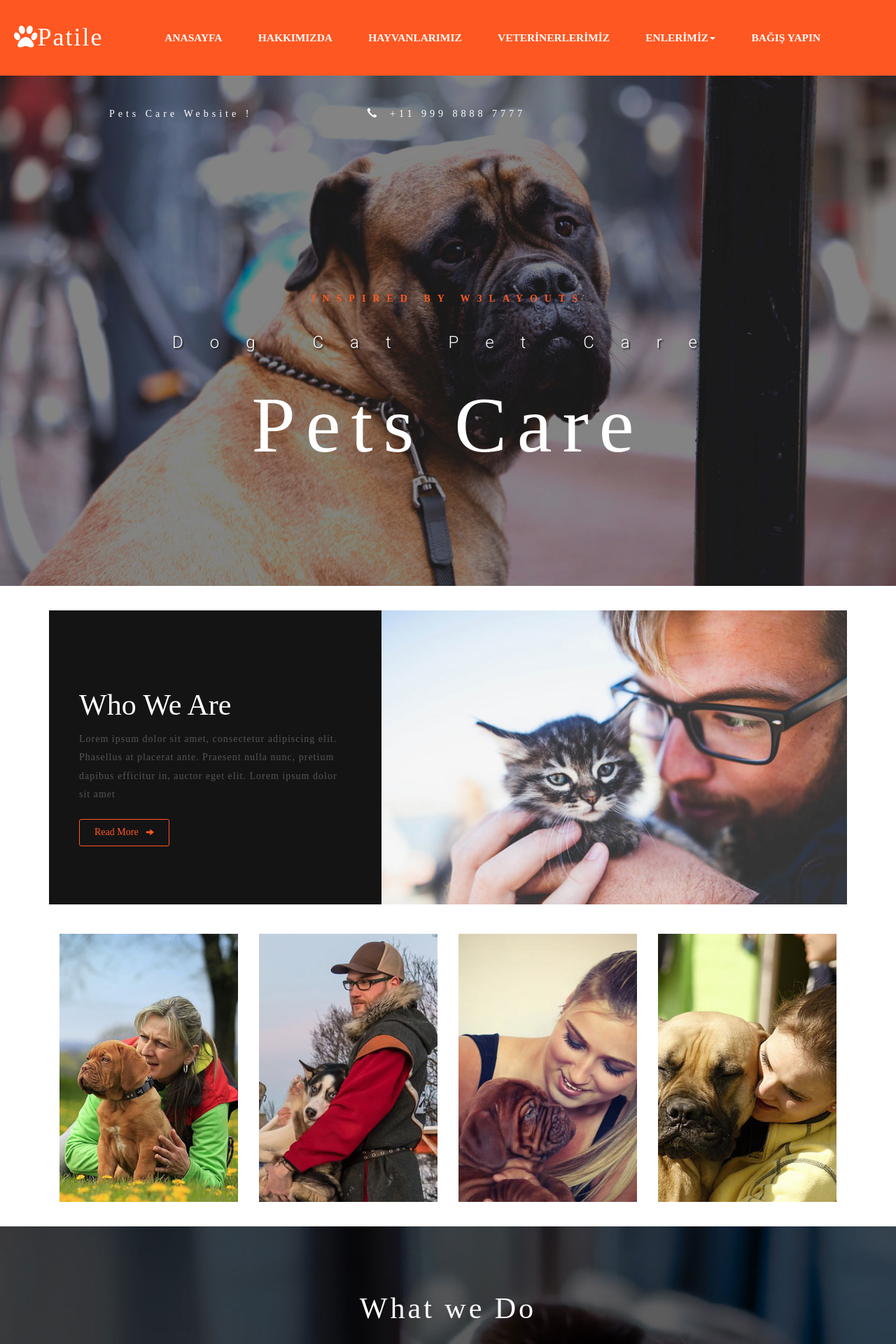
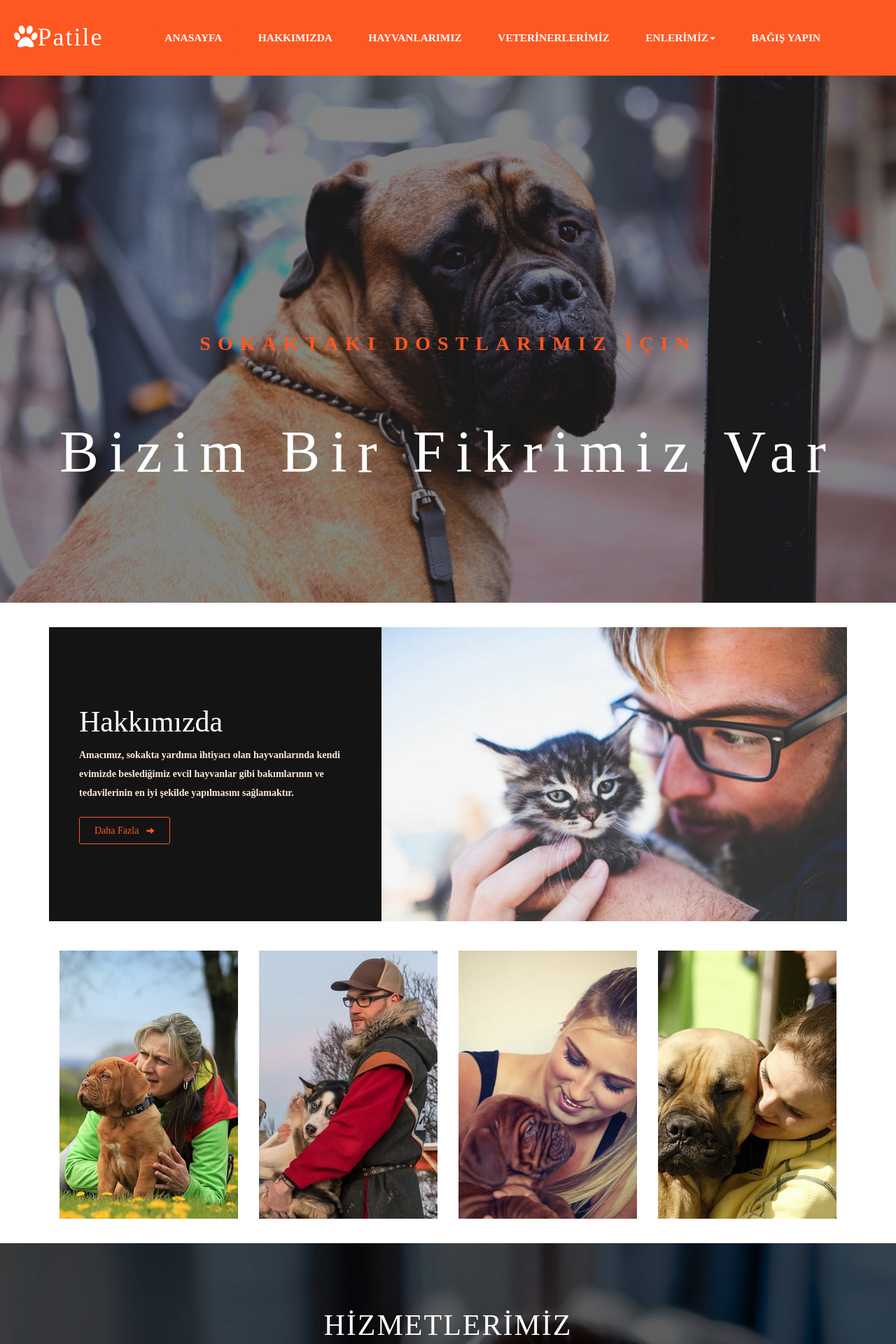
Before and after one commit to patile/patile, a Django app: page / in a window 1280 px wide. Shown: the top 1920 px of the page at 70% size. Run offline with Django 3.2, Linux system fonts and the light colour scheme; some libraries are stand-ins or nearby versions; some web fonts are replaced.

Commit message:
index base ve about sayfaları düzenlendi

```diff
--- a/Patile/home/static/css/style.css
+++ b/Patile/home/static/css/style.css
@@ -80,6 +80,7 @@ body a:focus {
 	font-size: 1em;
 	text-align: center;
 	letter-spacing: 5px;
+    visibility: hidden;
 }
 
 .banner-top p span.glyphicon {
@@ -123,19 +124,21 @@ body a:focus {
 	margin: 2em auto 0;
 }
 
-.banner-w3text h2 {
-	font-size: 8em;
+.banner-w3text h4 {
+    font-size: 6em;
 	color: #fff;
 	letter-spacing: 15px;
 }
 
 .banner-w3text p {
-	font-size: 1em;
+    font-size: 2em;
 	color: #ff5722;
 	letter-spacing: 10px;
 	margin-bottom: 2em;
 	text-transform: uppercase;
 	font-weight: 600;
+    position: relative;
+    top: 50px;
 }
 
 
@@ -248,6 +251,7 @@ h3.w3ls_agile {
 	font-weight: 300;
 	margin-bottom: 1.5em;
 	font-family: 'Roboto', sans-serif;
+    visibility: hidden;
 }
 
 
@@ -553,10 +557,9 @@ ul.agile_top_section li {
 
 p {
 	font-size: 1em;
-	color: #555;
+    color: antiquewhite;
 	line-height: 1.9em;
-	font-weight: 300;
-	letter-spacing: 1px;
+    font-weight: bold;
 }
 
 .w3welcome-img {
@@ -824,9 +827,9 @@ h5.w3l-subtitle {
 
 h3.agileits-title {
 	font-size: 3em;
-	color: #333;
+    color: #FF5722;
 	text-align: center;
-	letter-spacing: 4px;
+    letter-spacing: 2px;
 	line-height: 1.6em;
 }
 
@@ -1159,12 +1162,10 @@ h3.agileits-title span {
 }
 
 .about h4 {
-	font-size: 2em;
-	color: #FF5722;
-	line-height: 1.5em;
-	letter-spacing: 10px;
-	font-family: 'Roboto', sans-serif;
-	font-weight: 300;
+    font-family: 'Ubuntu';
+    color: black;
+    line-height: 1.5em;
+
 }
 
 .about-w3left p {
--- a/Patile/home/templates/base.html
+++ b/Patile/home/templates/base.html
@@ -113,12 +113,12 @@ License URL: http://creativecommons.org/licenses/by/3.0/
     <div class="container">
         <div class="top-nav bottom-w3lnav">
             <ul>
-                <li><a href="index.html">Home</a></li>
-                <li><a href="about.html">About</a></li>
-                <li><a href="gallery.html">Gallery</a></li>
-                <li><a href="icons.html">Icons</a></li>
-                <li><a href="typo.html">Typography</a></li>
-                <li><a href="contact.html">Contact</a></li>
+                <li><a href="{% url 'home:index' %}">ANA SAYFA</a></li>
+                <li><a href="{% url 'home:about' %}">HAKKIMIZDA</a></li>
+                <li><a href="{% url 'home:pets' %}">HAYVANLARIMIZ</a></li>
+                <li><a href="{% url 'home:vets' %}">VETERİNERLERİMİZ</a></li>
+                <li><a href="{% url 'home:payment' %}">BAĞIŞ YAPIN</a></li>
+                <li><a href="#">İLETİŞİM</a></li>
             </ul>
         </div>
         <p>© 2017 Pets Care. All Rights Reserved | Design by <a href="http://w3layouts.com/" target="_blank">W3layouts</a> </p>
--- a/Patile/home/templates/index.html
+++ b/Patile/home/templates/index.html
@@ -26,10 +26,10 @@ License URL: http://creativecommons.org/licenses/by/3.0/
 				</div>
 			</div>
 			<div class="banner-w3text w3layouts">
-				<p class="w3_text">Inspired by w3layouts</p>
+                <p class="w3_text">Sokaktaki Dostlarımız İçin</p>
 				<h3 class="w3ls_agile">Dog Cat Pet Care </h3>
 
-				<h2>Pets Care</h2>
+                <h4>Bizim Bir Fikrimiz Var</h4>
 			</div>
 
 		</div>
@@ -102,10 +102,12 @@ License URL: http://creativecommons.org/licenses/by/3.0/
 			<div class="welcome-w3lsrow">
 				<div class="col-md-5 col-sm-5 w3welcome-left">
 					<div class="w3welcome-text">
-						<h5 class="w3l-subtitle">Who We Are</h5>
-						<p>Lorem ipsum dolor sit amet, consectetur adipiscing elit. Phasellus at placerat ante. Praesent nulla nunc, pretium dapibus
-							efficitur in, auctor eget elit. Lorem ipsum dolor sit amet</p>
-						<a href="single.html" class="button button-isi"><span>Read More</span><i class="icon glyphicon glyphicon-arrow-right"></i></a>
+                        <h5 class="w3l-subtitle">Hakkımızda</h5>
+                        <p>Amacımız, sokakta yardıma ihtiyacı olan hayvanlarında kendi evimizde beslediğimiz evcil
+                            hayvanlar gibi bakımlarının ve tedavilerinin
+                            en iyi şekilde yapılmasını sağlamaktır.</p>
+                        <a href="{% url 'home:about' %}" class="button button-isi"><span>Daha Fazla</span><i
+                                class="icon glyphicon glyphicon-arrow-right"></i></a>
 					</div>
 				</div>
 				<div class="col-md-7 col-sm-7 w3welcome-img">
@@ -203,7 +205,7 @@ License URL: http://creativecommons.org/licenses/by/3.0/
 	<!-- /services -->
 	<div class="agile_secives " id="services">
 		<div class="container">
-			<h3 class="agileits-title two">What we Do</h3>
+            <h3 class="agileits-title two">HİZMETLERİMİZ</h3>
 			<div class="markets-grids">
 				<div class="col-md-4 w3ls-markets-grid">
 					<div class="agileits-icon-grid">
@@ -367,18 +369,19 @@ License URL: http://creativecommons.org/licenses/by/3.0/
 	<!-- w3-agilesale -->
 	<div class="w3-agilesale welcome">
 		<div class="container">
-			<h3 class="agileits-title two">Pet Adoption. Be Part of Something <span>Beautiful!</span></h3>
-			<a href="contact.html" class="button button-isi"><span>Contact Us </span><i class="icon glyphicon glyphicon-arrow-right"></i></a>
+            <h3 class="agileits-title two">Dostlarına <span>Destek</span> Ver</h3>
+            <a href="contact.html" class="button button-isi"><span>İletişim</span><i
+                    class="icon glyphicon glyphicon-arrow-right"></i></a>
 		</div>
 	</div>
 	<!-- //w3-agilesale -->
 	<!-- subscribe -->
 	<div class="subscribe wthree-sub">
 		<div class="container">
-			<h4>Subscribe Now</h4>
+            <h4>Abone Ol</h4>
 			<form action="#" method="post">
-				<input type="email" name="email" placeholder="Enter your Email..." required="">
-				<input type="submit" value="SUBSCRIBE">
+                <input type="email" name="email" placeholder="Email Adresinizi Giriniz..." required="">
+                <input type="submit" value="Abone Ol">
 				<div class="clearfix"> </div>
 			</form>
 			<div class="w3lsfoter-icons social-icon">
```
Also changed, not shown: Patile/home/templates/about.html (+6 -6 lines).
